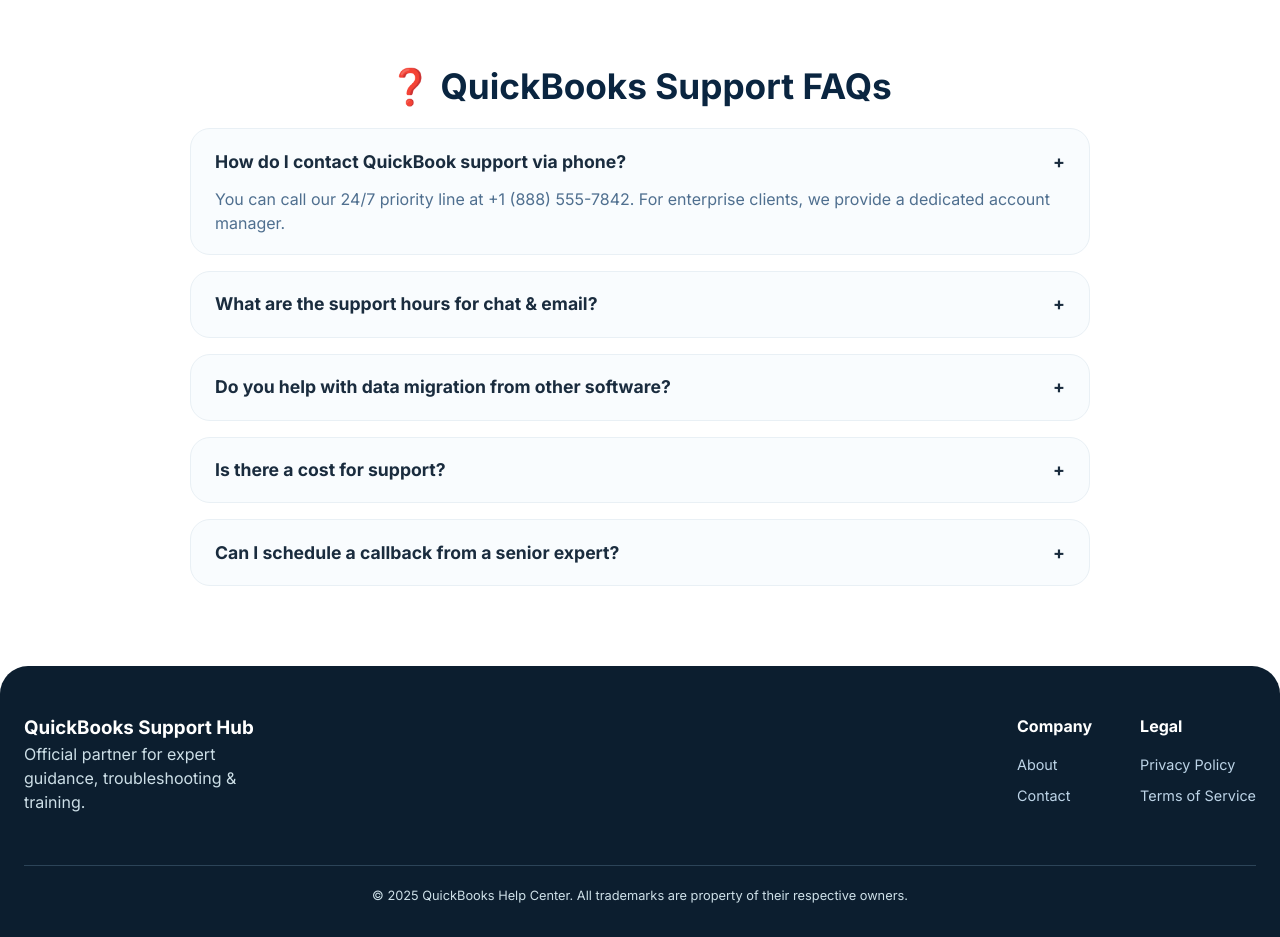
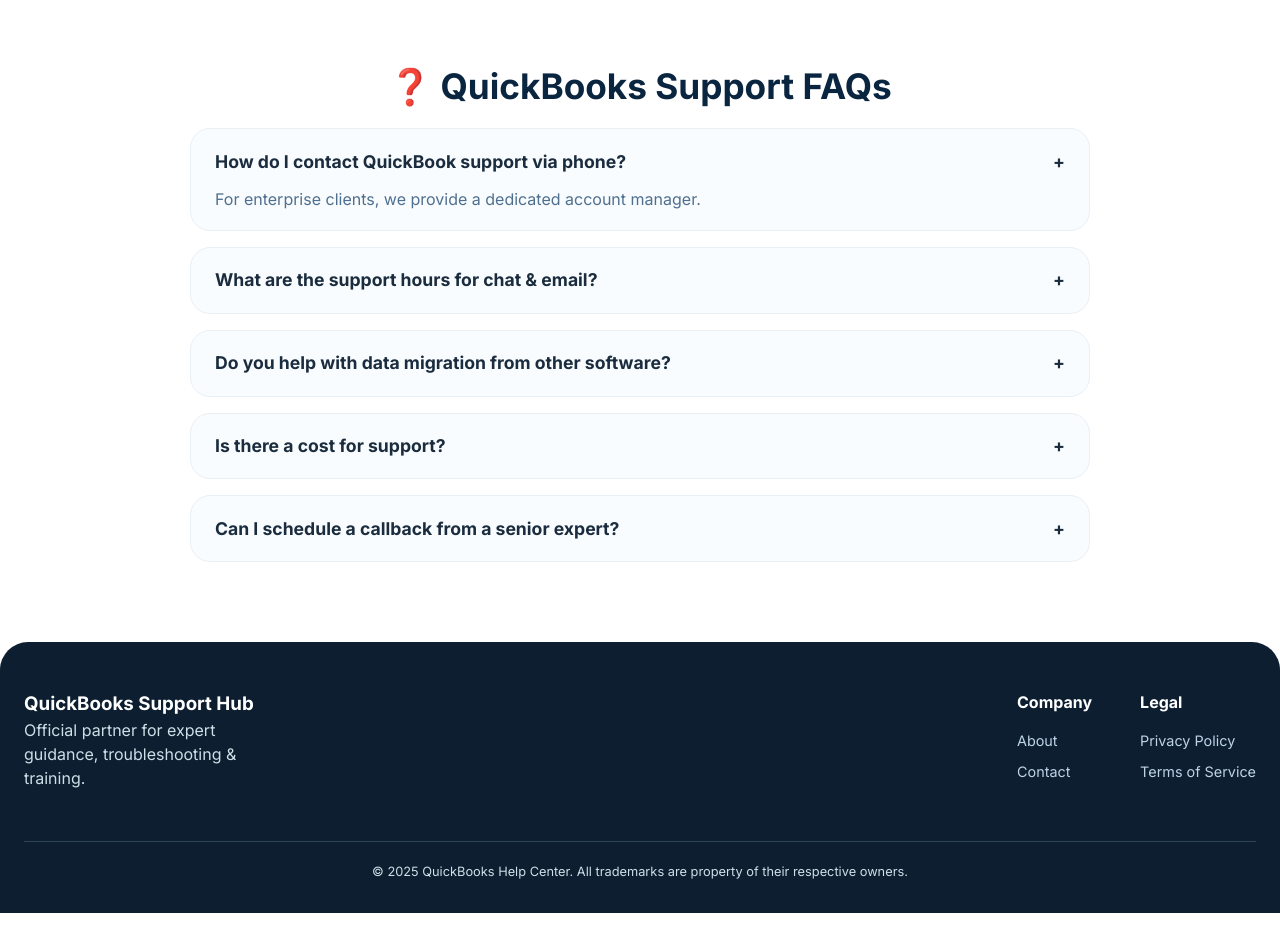
Before and after one commit to Projectpointer/equickbook, a plain HTML site: page index.html in a window 1280 px wide. Shown: the part 1620-2557 px from the top of the page. After the commit the page ends 2533 px from the top, so only its background shows below. Drawn offline with Linux system fonts and the light colour scheme.

Commit message:
Update index.html

```diff
--- a/index.html
+++ b/index.html
@@ -493,7 +493,7 @@
     <div class="container">
         <h2 class="section-title">❓ QuickBooks Support FAQs</h2>
         <div class="faq-grid">
-            <div class="faq-item"><div class="faq-question">How do I contact QuickBook support via phone? <span>+</span></div><div class="faq-answer">You can call our 24/7 priority line at +1 (888) 555-7842. For enterprise clients, we provide a dedicated account manager.</div></div>
+            <div class="faq-item"><div class="faq-question">How do I contact QuickBook support via phone? <span>+</span></div><div class="faq-answer"> For enterprise clients, we provide a dedicated account manager.</div></div>
             <div class="faq-item"><div class="faq-question">What are the support hours for chat & email? <span>+</span></div><div class="faq-answer">Live chat is available 24/7/365. Email support responses within 2 hours. Premium plans get 15-min response SLA.</div></div>
             <div class="faq-item"><div class="faq-question">Do you help with data migration from other software? <span>+</span></div><div class="faq-answer">Absolutely. Our migration specialists assist with moving from Xero, FreshBooks, or Excel. Free for Pro & Enterprise plans.</div></div>
             <div class="faq-item"><div class="faq-question">Is there a cost for support? <span>+</span></div><div class="faq-answer">Basic support is free for all QuickBooks subscribers. Priority support with screen sharing is included in Premium plans starting at $39/month.</div></div>
@@ -587,12 +587,12 @@
     modal.onclick = (e) => { if (e.target === modal) closeModalFunc(); };
 
     document.getElementById('about-link').onclick = (e) => { e.preventDefault(); openModal(`<h2>📘 About QuickBooks Help Center</h2><p>We are an authorized QuickBooks Solution Provider offering premium support, training, and migration services since 2015. Over 10k businesses assisted.</p><p>Our mission: empower businesses with seamless bookkeeping & instant expert help.</p>`); };
-    document.getElementById('contact-link').onclick = (e) => { e.preventDefault(); openModal(`<h2>📞 Contact support team</h2><p><strong>Email:</strong> support@quickbookshelp.com</p><p><strong>Phone:</strong> +1 (888) 555-7842 (24/7)</p><p><strong>Live chat:</strong> Available on this page 24/7</p><p>📍 4400 S. Quebec St, Denver, CO</p>`); };
+    document.getElementById('contact-link').onclick = (e) => { e.preventDefault(); openModal(`<h2>📞 Contact support team</h2><p><strong>Email:</strong> support@quickbookshelp.com</p><p><strong>Phone:</strong> </p><p><strong>Live chat:</strong> Available on this page 24/7</p><p>📍 4400 S. Quebec St, Denver, CO</p>`); };
     document.getElementById('privacy-link').onclick = (e) => { e.preventDefault(); openModal(`<h2>🔒 Privacy Policy</h2><p>We collect name, email, and phone to resolve your support tickets. Data is not shared with third parties. Cookies used for analytics and live chat functionality. Full GDPR compliance.</p>`); };
     document.getElementById('terms-link').onclick = (e) => { e.preventDefault(); openModal(`<h2>📜 Terms of Service</h2><p>Support services are provided on a best-effort basis. For critical issues, response times apply as per plan. You agree not to misuse the contact forms.</p><p>We reserve the right to update terms; continued use implies acceptance.</p>`); };
 
     // Additional channel button alerts
-    document.getElementById('phoneSupportBtn')?.addEventListener('click', () => alert("📞 Call our 24/7 helpline: +1 (888) 555-7842. We're ready to help!"));
+    document.getElementById('phoneSupportBtn')?.addEventListener('click', () => alert("📞 Call our 24/7 helpline: . We're ready to help!"));
     document.getElementById('chatSupportBtn')?.addEventListener('click', () => alert("💬 Live chat will connect you with a QuickBooks expert within seconds. Stay tuned!"));
     document.getElementById('remoteBtn')?.addEventListener('click', () => alert("🖥️ Remote session request submitted! Please fill the form above to schedule a screen share."));
     document.getElementById('webinarBtn')?.addEventListener('click', () => alert("📅 Upcoming webinar: 'Master QuickBooks Online' every Thursday. Register via support form."));
```
